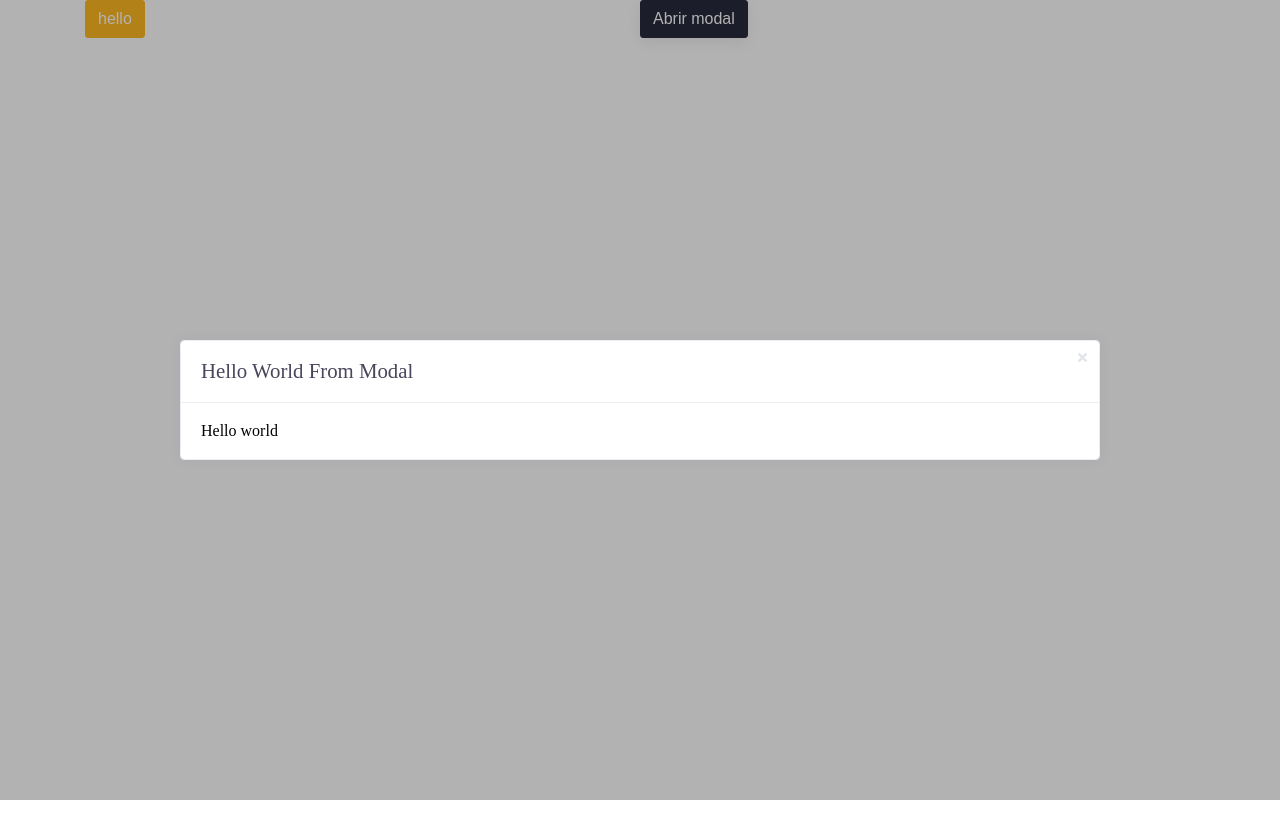
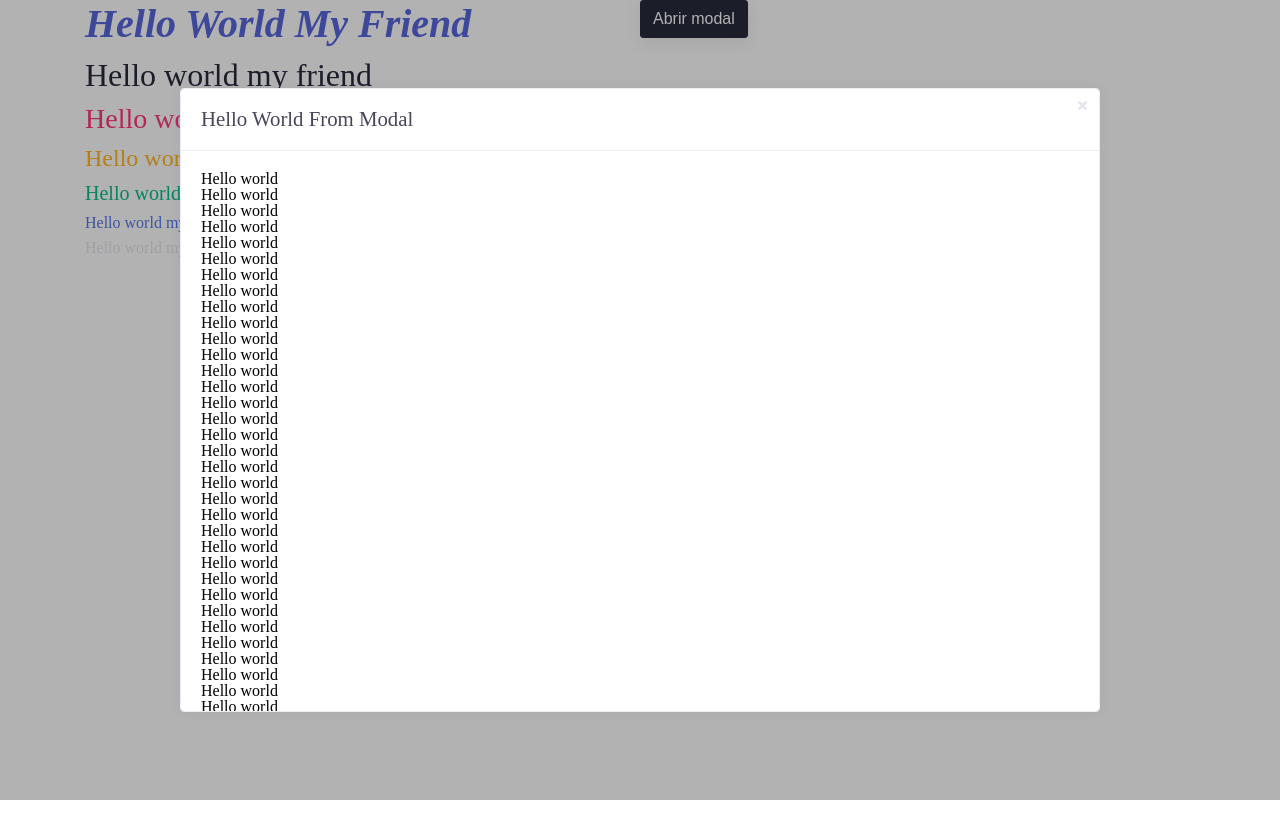
Before and after one commit to khoale9098/dreampact, a React (Create React App) app: page / in a window 1280 px wide. Both pictures are taken after a click on the button "Abrir modal". Shown: the top 838 px of the page. Built offline with nearby package versions, Linux system fonts and the light colour scheme.

Commit message:
New text component and modal changes

```diff
--- a/src/components/Modal/index.tsx
+++ b/src/components/Modal/index.tsx
@@ -17,9 +17,13 @@ export function Modal(props: ModalProps) {
     closeOnOverlayClick = true,
     closeOnEscapeKeyClick = true,
     size = 'md',
-    lockScroll = false,
+    lockBodyScroll: lockScroll = false,
     title,
     elementId = 'root',
+    vertical = 'center',
+    horizontal = 'center',
+    scrollable = false,
+    scrollableOn = 'page',
   } = props;
 
   const isEscapeKeyPressed = useKeyPress('Escape');
@@ -65,7 +69,13 @@ export function Modal(props: ModalProps) {
   }, [handleEscapeKeyPressed, isEscapeKeyPressed]);
 
   const modalContent = isOpen && (
-    <OverlayStyle onClick={handleOverlayClick}>
+    <OverlayStyle
+      onClick={handleOverlayClick}
+      vertical={vertical}
+      horizontal={horizontal}
+      scrollable={scrollable}
+      scrollableOn={scrollableOn}
+    >
       <ModalStyle size={size}>
         {!hideCloseButton && (
           <ModalCloseButton onClick={handleCloseButtonClick}>
@@ -82,3 +92,7 @@ export function Modal(props: ModalProps) {
 
   return createPortal(modalContent, document.getElementById(elementId));
 }
+
+export * from './types';
+export * from './props';
+export * from './styles';
--- a/src/components/Modal/styles.ts
+++ b/src/components/Modal/styles.ts
@@ -1,6 +1,6 @@
-import styled from 'styled-components';
+import styled, { css } from 'styled-components';
 import { Sizes } from './../../types';
-import { theme } from './../../constants';
+import { theme, breakpointsCSS } from './../../constants';
 import { modalSize } from './props';
 
 import { SvgStyle } from './../Svg';
@@ -10,7 +10,6 @@ export const ModalStyle = styled.div<{ size: Sizes }>`
   position: relative;
   width: 100%;
   max-height: 100%;
-  margin: 0 auto;
 
   max-width: ${({ size }) => modalSize[size as Sizes]};
 `;
@@ -87,7 +86,13 @@ ModalHeader.defaultProps = {
   theme,
 };
 
-export const OverlayStyle = styled.div<{ hideOverlay?: boolean }>`
+export const OverlayStyle = styled.div<{
+  hideOverlay?: boolean;
+  vertical: 'center' | 'top' | 'bottom';
+  horizontal: 'center' | 'left' | 'right';
+  scrollable: boolean;
+  scrollableOn: 'page' | 'modalBody';
+}>`
   z-index: ${({ hideOverlay }) => (hideOverlay ? '-1' : '98')};
   position: fixed;
   top: 0;
@@ -95,14 +100,38 @@ export const OverlayStyle = styled.div<{ hideOverlay?: boolean }>`
   bottom: 0;
   left: 0;
   display: flex;
-  align-items: center;
-  justify-content: center;
+  align-items: ${({ vertical }) => (vertical === 'center' ? 'center' : vertical === 'top' ? 'flex-start' : 'flex-end')};
+  justify-content: ${({ horizontal }) =>
+    horizontal === 'center' ? 'center' : horizontal === 'left' ? 'flex-start' : 'flex-end'};
   height: 100%;
   width: 100%;
   background-color: ${({ hideOverlay }) => (hideOverlay ? 'transparent' : 'rgba(0, 0, 0, 0.3)')};
+  overflow: ${({ scrollable, scrollableOn }) => (scrollable && scrollableOn === 'page' ? 'auto' : 'hidden')};
+
+  ${({ scrollable, scrollableOn }) =>
+    scrollable &&
+    scrollableOn === 'modalBody' &&
+    css`
+      ${ModalContent} {
+        max-height: 90vh;
+      }
+
+      ${ModalBody} {
+        overflow: auto;
+        height: 70vh;
+      }
+    `}
+
+  @media ${breakpointsCSS.md} {
+    padding: 2rem;
+  }
 `;
 
 OverlayStyle.defaultProps = {
   hideOverlay: false,
+  scrollable: false,
+  scrollableOn: 'page',
   theme,
+  vertical: 'center',
+  horizontal: 'center',
 };
--- a/src/components/Modal/types.ts
+++ b/src/components/Modal/types.ts
@@ -8,7 +8,11 @@ export type ModalProps = {
   closeOnOverlayClick?: boolean;
   closeOnEscapeKeyClick?: boolean;
   size?: Sizes;
-  lockScroll?: boolean;
+  lockBodyScroll?: boolean;
+  scrollable?: boolean;
+  scrollableOn?: 'modalBody' | 'page';
   title?: string;
   elementId?: string;
+  vertical?: 'center' | 'top' | 'bottom';
+  horizontal?: 'center' | 'left' | 'right';
 };
--- /dev/null
+++ b/src/components/Text/index.tsx
@@ -0,0 +1,31 @@
+import React from 'react';
+
+import { TextProps, InternalTextStyleProps } from './types';
+import { TextStyle } from './styles';
+
+export function Text(props: TextProps) {
+  const { text, children, as, elementRef, bold, italic, ...otherProps } = props;
+
+  const internalProps: InternalTextStyleProps = {
+    heading: as === 'h1' || as === 'h2' || as === 'h3' || as === 'h4' || as === 'h5' || as === 'h6',
+    h1: as === 'h1',
+    h2: as === 'h2',
+    h3: as === 'h3',
+    h4: as === 'h4',
+    h5: as === 'h5',
+    h6: as === 'h6',
+    small: as === 'small',
+    paragraph: as === 'p',
+    italic: italic || as === 'i' || as === 'em',
+    bold: bold || as === 'b' || as === 'strong',
+  };
+
+  return (
+    <TextStyle as={as} ref={elementRef} {...otherProps} {...internalProps}>
+      {text || children}
+    </TextStyle>
+  );
+}
+
+export * from './styles';
+export * from './types';
--- /dev/null
+++ b/src/components/Text/styles.ts
@@ -0,0 +1,85 @@
+import styled, { css } from 'styled-components';
+import { theme } from '../../constants';
+import { ThemeColors } from './../../types';
+
+import { TextStyleProps, InternalTextStyleProps } from './types';
+
+type TextProps = TextStyleProps & InternalTextStyleProps;
+
+const colorCss = css<TextStyleProps>`
+  color: ${({ textColor, theme: { colors } }: TextStyleProps) =>
+    colors[textColor as ThemeColors] ? colors[textColor as ThemeColors] : textColor};
+`;
+
+const headingCss = css<TextStyleProps>`
+  margin-bottom: 0.5rem;
+  font-weight: 500;
+  line-height: 1.2;
+`;
+
+const h1Css = css<TextStyleProps>`
+  font-size: 2.5rem;
+`;
+
+const h2Css = css<TextStyleProps>`
+  font-size: 2rem;
+`;
+
+const h3Css = css<TextStyleProps>`
+  font-size: 1.75rem;
+`;
+
+const h4Css = css<TextStyleProps>`
+  font-size: 1.5rem;
+`;
+
+const h5Css = css<TextStyleProps>`
+  font-size: 1.25rem;
+`;
+
+const h6Css = css<TextStyleProps>`
+  font-size: 1rem;
+`;
+
+const smallCss = css<TextStyleProps>`
+  font-size: 80%;
+  font-weight: 400;
+`;
+
+const paragraphCss = css<TextStyleProps>`
+  margin-top: 0;
+  margin-bottom: 1rem;
+`;
+
+const boldCss = css<TextStyleProps>`
+  font-weight: bold;
+`;
+
+const italicCss = css<TextStyleProps>`
+  font-style: italic;
+`;
+
+const transformCss = css<TextStyleProps>`
+  text-transform: ${({ transform }) => transform};
+`;
+
+export const TextStyle = styled.span<TextProps>`
+  ${({ textColor }: TextProps) => textColor && colorCss}
+
+  ${({ heading }: TextProps) => heading && headingCss}
+  ${({ h1 }: TextProps) => h1 && h1Css}
+  ${({ h2 }: TextProps) => h2 && h2Css}
+  ${({ h3 }: TextProps) => h3 && h3Css}
+  ${({ h4 }: TextProps) => h4 && h4Css}
+  ${({ h5 }: TextProps) => h5 && h5Css}
+  ${({ h6 }: TextProps) => h6 && h6Css}
+  ${({ small }: TextProps) => small && smallCss}
+  ${({ paragraph }: TextProps) => paragraph && paragraphCss}
+  ${({ bold }: TextProps) => bold && boldCss}
+  ${({ italic }: TextProps) => italic && italicCss}
+  ${({ transform }: TextProps) => transform && transformCss}
+`;
+
+TextStyle.defaultProps = {
+  theme,
+};
--- /dev/null
+++ b/src/components/Text/types.ts
@@ -0,0 +1,50 @@
+import { DefaultElementProps, DefaultStyleProps, Omit } from '../../types';
+import { ThemeColors } from './../../types';
+
+export interface TextStyleProps extends DefaultStyleProps {
+  as?:
+    | 'h1'
+    | 'h2'
+    | 'h3'
+    | 'h4'
+    | 'h5'
+    | 'h6'
+    | 'span'
+    | 'i'
+    | 'small'
+    | 'b'
+    | 'p'
+    | 'del'
+    | 'ins'
+    | 'sub'
+    | 'sup'
+    | 'em'
+    | 'strong';
+
+  textColor?: ThemeColors | string;
+  transform?: 'capitalize' | 'inherit' | 'initial' | 'lowercase' | 'none' | 'unset' | 'uppercase';
+}
+
+export type InternalTextStyleProps = {
+  heading: boolean;
+  h1: boolean;
+  h2: boolean;
+  h3: boolean;
+  h4: boolean;
+  h5: boolean;
+  h6: boolean;
+  small: boolean;
+  paragraph: boolean;
+  italic: boolean;
+  bold: boolean;
+};
+
+export interface TextProps
+  extends DefaultElementProps<HTMLSpanElement>,
+    Omit<TextStyleProps, 'theme'>,
+    React.HTMLAttributes<HTMLSpanElement> {
+  text?: string;
+  children?: string | React.ReactNode;
+  bold?: boolean;
+  italic?: boolean;
+}
--- a/src/components/index.ts
+++ b/src/components/index.ts
@@ -7,3 +7,4 @@ export * from './Container';
 export * from './Tooltip';
 export * from './Modal';
 export * from './icons';
+export * from './Text';
--- a/src/index.tsx
+++ b/src/index.tsx
@@ -1,7 +1,7 @@
 import React from 'react';
 import ReactDOM from 'react-dom';
 
-import { Row, Col, Button, CssReset, Container, Tooltip, Modal } from './components';
+import { Row, Col, Button, CssReset, Container, Tooltip, Modal, Text } from './components';
 
 export * from './hooks';
 export * from './components';
@@ -13,7 +13,13 @@ function App() {
     <Container style={{ height: '5000px' }}>
       <Row>
         <Col>
-          <Button>hello</Button>
+          <Text text="Hello world my friend" as="h1" textColor="primary" bold italic transform="capitalize" />
+          <Text text="Hello world my friend" as="h2" textColor="dark" />
+          <Text text="Hello world my friend" as="h3" textColor="danger" />
+          <Text text="Hello world my friend" as="h4" textColor="warning" />
+          <Text text="Hello world my friend" as="h5" textColor="success" />
+          <Text text="Hello world my friend" as="h6" textColor="info" />
+          <Text text="Hello world my friend" as="p" textColor="secondary" />
         </Col>
         <Col>
           <Tooltip title="Hello World do tooltip" position="right">
@@ -23,8 +29,109 @@ function App() {
           </Tooltip>
         </Col>
       </Row>
-      <Modal title="Hello World From Modal" isOpen={isOpen} setIsOpen={setIsOpen} size="xl" lockScroll>
-        Hello world
+      <Modal
+        title="Hello World From Modal"
+        isOpen={isOpen}
+        setIsOpen={setIsOpen}
+        size="xl"
+        lockBodyScroll
+        scrollable
+        scrollableOn="modalBody"
+      >
+        Hello world <br />
+        Hello world <br />
+        Hello world <br />
+        Hello world <br />
+        Hello world <br />
+        Hello world <br />
+        Hello world <br />
+        Hello world <br />
+        Hello world <br />
+        Hello world <br />
+        Hello world <br />
+        Hello world <br />
+        Hello world <br />
+        Hello world <br />
+        Hello world <br />
+        Hello world <br />
+        Hello world <br />
+        Hello world <br />
+        Hello world <br />
+        Hello world <br />
+        Hello world <br />
+        Hello world <br />
+        Hello world <br />
+        Hello world <br />
+        Hello world <br />
+        Hello world <br />
+        Hello world <br />
+        Hello world <br />
+        Hello world <br />
+        Hello world <br />
+        Hello world <br />
+        Hello world <br />
+        Hello world <br />
+        Hello world <br />
+        Hello world <br />
+        Hello world <br />
+        Hello world <br />
+        Hello world <br />
+        Hello world <br />
+        Hello world <br />
+        Hello world <br />
+        Hello world <br />
+        Hello world <br />
+        Hello world <br />
+        Hello world <br />
+        Hello world <br />
+        Hello world <br />
+        Hello world <br />
+        Hello world <br />
+        Hello world <br />
+        Hello world <br />
+        Hello world <br />
+        Hello world <br />
+        Hello world <br />
+        Hello world <br />
+        Hello world <br />
+        Hello world <br />
+        Hello world <br />
+        Hello world <br />
+        Hello world <br />
+        Hello world <br />
+        Hello world <br />
+        Hello world <br />
+        Hello world <br />
+        Hello world <br />
+        Hello world <br />
+        Hello world <br />
+        Hello world <br />
+        Hello world <br />
+        Hello world <br />
+        Hello world <br />
+        Hello world <br />
+        Hello world <br />
+        Hello world <br />
+        Hello world <br />
+        Hello world <br />
+        Hello world <br />
+        Hello world <br />
+        Hello world <br />
+        Hello world <br />
+        Hello world <br />
+        Hello world <br />
+        Hello world <br />
+        Hello world <br />
+        Hello world <br />
+        Hello world <br />
+        Hello world <br />
+        Hello world <br />
+        Hello world <br />
+        Hello world <br />
+        Hello world <br />
+        Hello world <br />
+        Hello world <br />
+        Hello world <br />
       </Modal>
       <CssReset />
     </Container>
```
